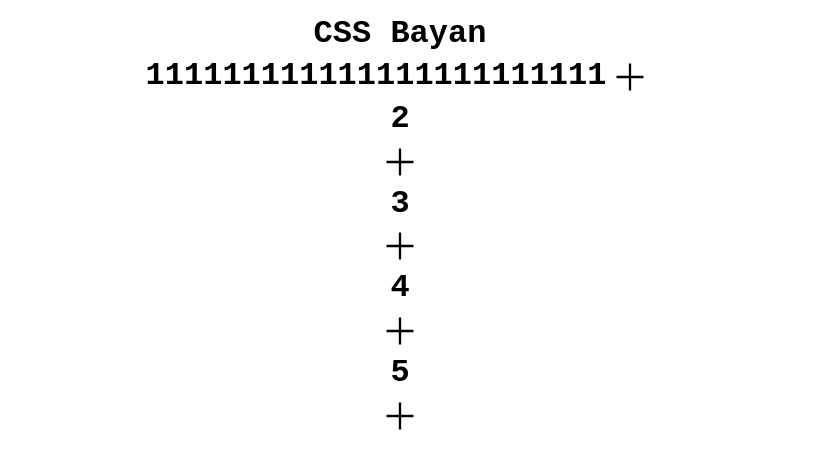
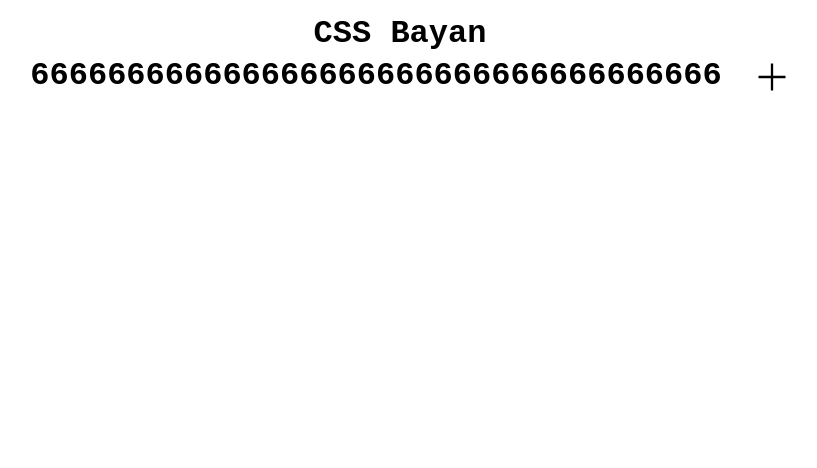
Before and after one commit to CrioBlin/cssBayan, a plain HTML site: page cssBayan/index.html in a window 1280 px wide. Shown: the whole page, without its empty margins (240-1057 px from the left). Drawn offline with Linux system fonts and the light colour scheme.

Commit message:
feat: add basic animation (Sun, May 12, 2023 3:00:05 PM)

```diff
--- a/cssBayan/index.html
+++ b/cssBayan/index.html
@@ -13,32 +13,13 @@
     <h1 class="title">CSS Bayan</h1>
   </header>
   <main class="main">
-    <div class="meme-container meme-active">
-      <div class="meme-header">
-        <h2 class="meme-title">111111111111111111111111</h2>
-        <svg class="meme-icon active" xmlns="http://www.w3.org/2000/svg" height="48" width="48"><path d="M22.85 37.5V25.15H10.5v-2.3h12.35V10.5h2.3v12.35H37.5v2.3H25.15V37.5Z"/></svg>
-      </div>
-      <img class="meme-img">
-    </div>
     <div class="meme-container">
-      <h2 class="meme-title">2</h2>
-      <svg class="meme-icon" xmlns="http://www.w3.org/2000/svg" height="48" width="48"><path d="M22.85 37.5V25.15H10.5v-2.3h12.35V10.5h2.3v12.35H37.5v2.3H25.15V37.5Z"/></svg>
-      <img class="meme-img">
-    </div>
-    <div class="meme-container">
-      <h2 class="meme-title">3</h2>
-      <svg class="meme-icon" xmlns="http://www.w3.org/2000/svg" height="48" width="48"><path d="M22.85 37.5V25.15H10.5v-2.3h12.35V10.5h2.3v12.35H37.5v2.3H25.15V37.5Z"/></svg>
-      <img class="meme-img">
-    </div>
-    <div class="meme-container">
-      <h2 class="meme-title">4</h2>
-      <svg class="meme-icon" xmlns="http://www.w3.org/2000/svg" height="48" width="48"><path d="M22.85 37.5V25.15H10.5v-2.3h12.35V10.5h2.3v12.35H37.5v2.3H25.15V37.5Z"/></svg>
-      <img class="meme-img">
-    </div>
-    <div class="meme-container">
-      <h2 class="meme-title">5</h2>
-      <svg class="meme-icon" xmlns="http://www.w3.org/2000/svg" height="48" width="48"><path d="M22.85 37.5V25.15H10.5v-2.3h12.35V10.5h2.3v12.35H37.5v2.3H25.15V37.5Z"/></svg>
-      <img class="meme-img">
+      <label class="meme-label" for="check-meme">
+        <input class="meme-checkbox" type="checkbox" id="check-meme">
+        <p class="meme-title">666666666666666666666666666666666666</p>
+        <svg class="meme-icon" xmlns="http://www.w3.org/2000/svg" height="48" width="48"><path d="M22.85 37.5V25.15H10.5v-2.3h12.35V10.5h2.3v12.35H37.5v2.3H25.15V37.5Z"/></svg>
+        <img class="meme-img">
+      </label>
     </div>
   </main>
 </body>
--- a/cssBayan/style.css
+++ b/cssBayan/style.css
@@ -14,9 +14,9 @@ h1, h2 {
   margin: 0;
 }
 
-.meme-container:hover .meme-img{
-  width: 100px;
-  height: 100px;
+/* .meme-container:hover .meme-img{
+  width: 15vw;
+  height: 15vw;
 }
 
 .meme-container {
@@ -39,4 +39,62 @@ h1, h2 {
   width: 0;
   height: 0;
   transition: 0.5s;
+} */
+
+/*TEST*/
+.meme-title {
+  font-size: 2em;
+  font-weight: 800;
 }
+
+.meme-container {
+
+}
+
+.meme-container:hover .meme-img {
+  width: 30vw;
+  height: 30vw;
+  transition: 0.5s;
+}
+
+.meme-container:has(#check-meme:checked) .meme-img {
+  width: 30vw;
+  height: 30vw;
+}
+
+.meme-label {
+  display: grid;
+  grid-template-columns: auto 10%;
+  grid-template-areas: "meme-text meme-icon"
+                       "meme-img  meme-img";
+
+}
+
+.meme-label:has(#check-meme:checked) > .meme-icon {
+  transform: rotate(45deg);
+  transition: 0.2s;
+}
+
+.meme-checkbox {
+  display: none;
+}
+
+.meme-title {
+  grid-area: meme-text;
+  justify-self: center;
+  align-self: center;
+  margin: 0;
+}
+
+.meme-icon {
+  grid-area: meme-icon;
+  justify-self: end;
+  transition: 0.2s;
+}
+
+.meme-img {
+  grid-area: meme-img;
+  justify-self: center;
+  width: 0;
+  height: 0;
+}
```
